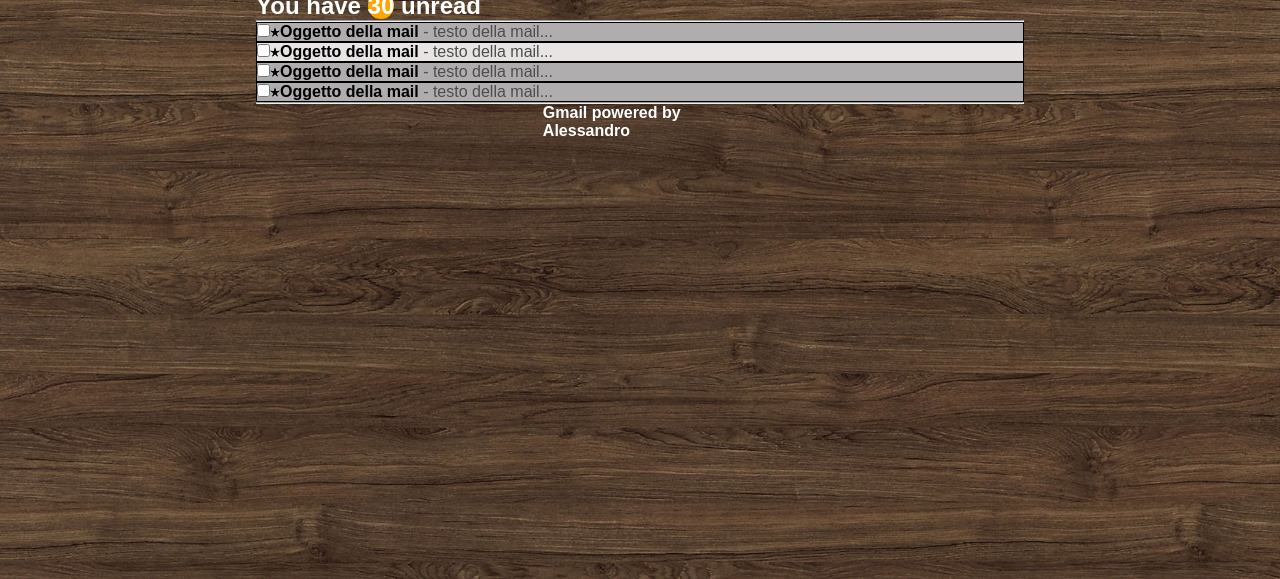
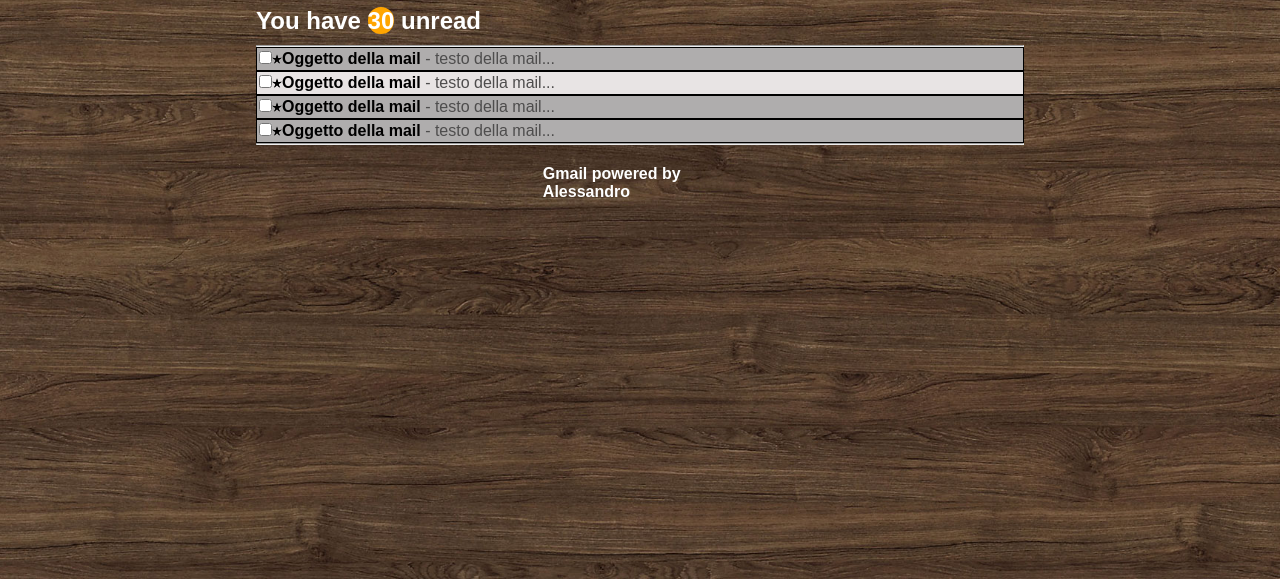
Before and after one commit to alessandrogammieri/htmlcss-gmail, a plain HTML site: page index.html in a window 1280 px wide. Shown: the part 221-800 px from the top of the page. Drawn offline with Linux system fonts and the light colour scheme.

Commit message:
complete layout Gmail

```diff
--- a/index.html
+++ b/index.html
@@ -6,9 +6,8 @@
     <link rel="icon" href="media/favicon-gmail.png" type="Icona Gmail">
     <title>Posta in entrata - Alessandro</title>
   </head>
-  <!-- Non variare mai il body come per il div block -->
   <body>
-    <!-- Macro blocco centrare la pagina che sarà un div. La cosa
+    <!-- Macro blocco centrare della pagina che sarà un div. La cosa
   migliore è dargli un id nel css perchè sarà l'unico-->
     <div id="block">
       <!-- Header -->
@@ -18,7 +17,7 @@
       </header>
       <hr>
       <!-- Corpo -->
-      <div>
+      <main>
         <div>
           <input type="search" name="q" value="Search">
           <input type="submit" value="VAI">
@@ -38,7 +37,7 @@
           <input type="checkbox"><strong class="text-black">Oggetto della mail</strong> <span class="text-grey"> - testo della mail...</span>
         </div>
         <hr>
-      </div>
+      </main>
       <!-- Footer -->
       <footer>
         <h4>Gmail <span>powered by Alessandro</span></h4>
--- a/master.css
+++ b/master.css
@@ -29,6 +29,14 @@ body {
   display: inline;
 }
 
+main {
+  margin-top: 5px;
+}
+
+main div h2 {
+  padding: 10px 0;
+}
+
 .text-decoration {
   background-color: orange;
   border-radius: 50%;
@@ -45,6 +53,7 @@ body {
 .line {
   background-color: #afadad;
   border: solid 1px black;
+  padding: 2px;
 }
 
 .line strong:before {
@@ -54,6 +63,7 @@ body {
 .line-second {
   background-color: #e8e4e4;
   border: solid 1px black;
+  padding: 2px;
 }
 
 .line-second strong:before {
@@ -63,4 +73,5 @@ body {
 h4 {
   margin: auto;
   width: 25.3%;
+  padding-top: 20px;
 }
```
